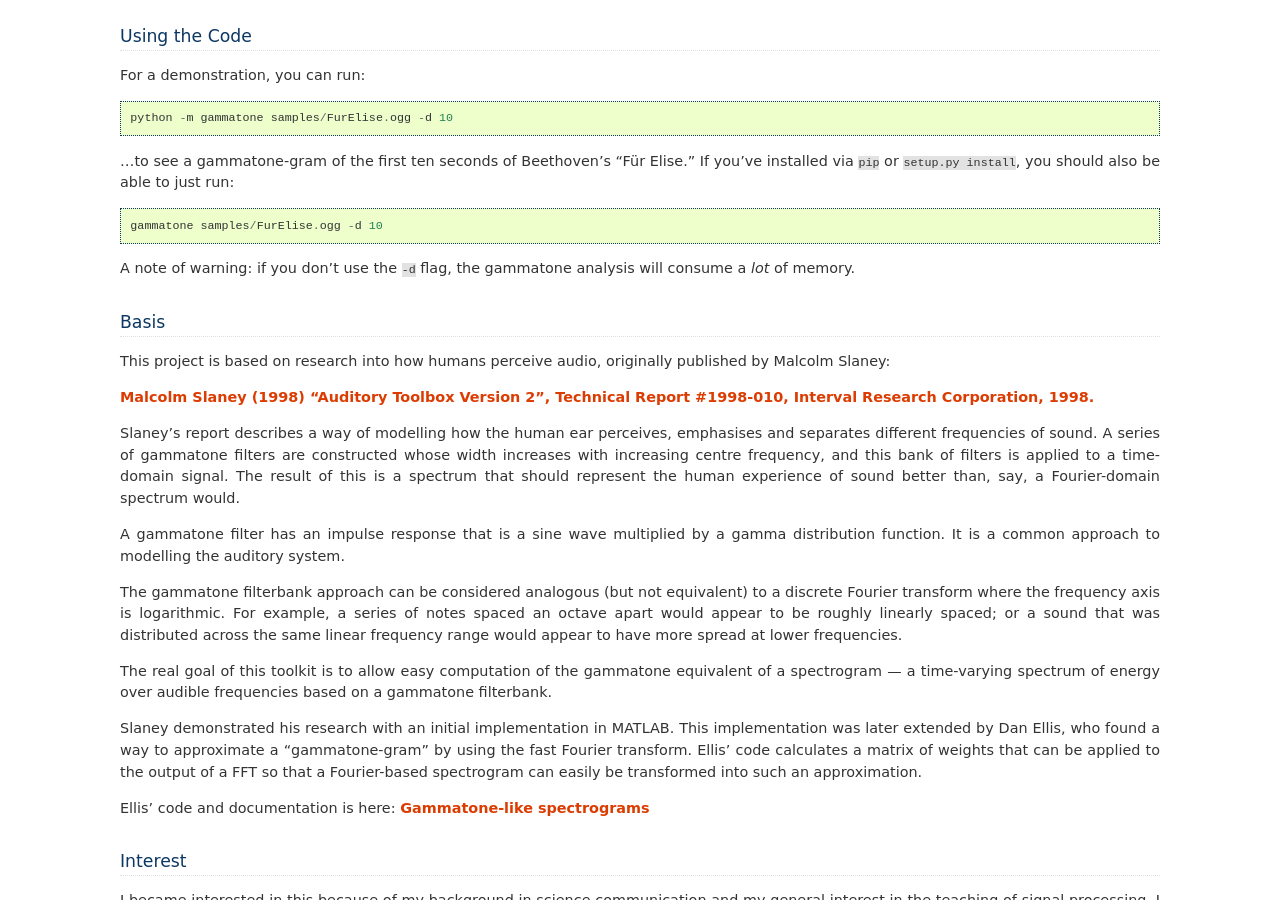
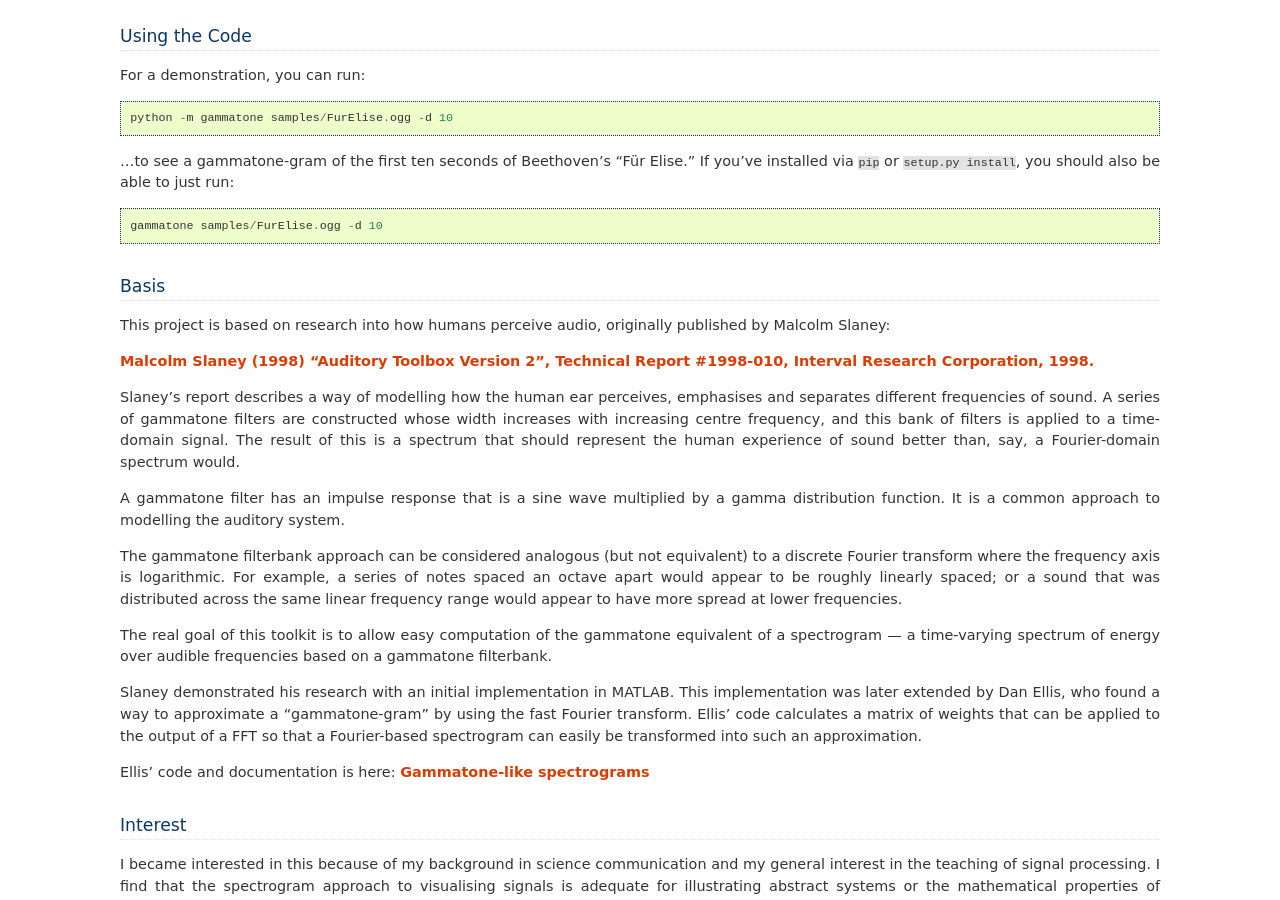
Before and after one commit to detly/gammatone, a Sphinx documentation site: the page built from doc/details.rst, in a window 1280 px wide and 900 px high, scrolled down 1213 px. Built offline with Sphinx 7.4.7, drawn with Linux system fonts in a browser that asks for light colours.

Commit message:
Updated docs to reflect new usage

```diff
--- a/doc/details.rst
+++ b/doc/details.rst
@@ -41,9 +41,6 @@ Elise." If you've installed via
 ``pip`` or ``setup.py install``, you should also be able to just run::
 
     gammatone samples/FurElise.ogg -d 10
-
-A note of warning: if you don't use the ``-d`` flag, the gammatone
-analysis will consume a *lot* of memory.
 
 Basis
 ~~~~~
```
Also changed, not shown: README.md (+0 -3 lines).
